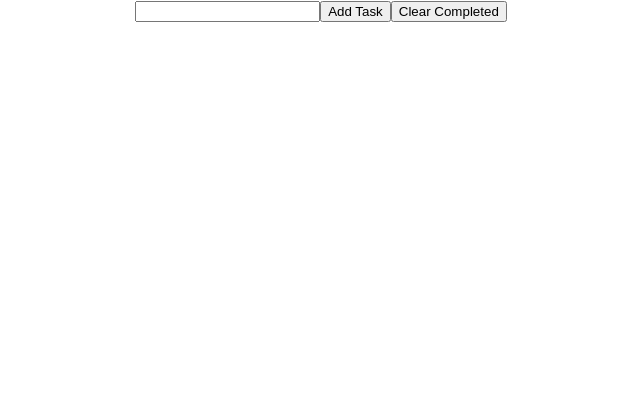
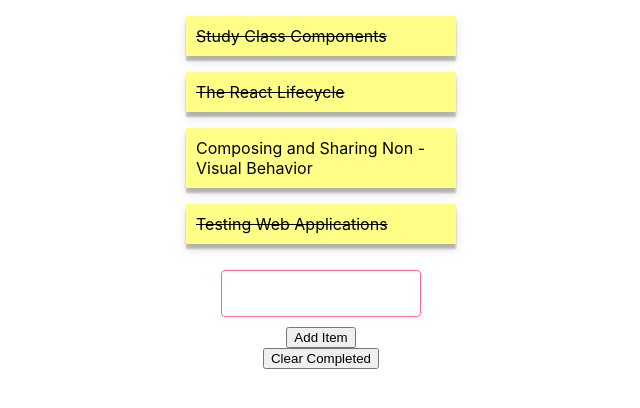
Before and after one commit to bloominstituteoftechnology/reducer-todo, a React (Create React App) app in the folder todo/: page / in a window 1280 px wide. Shown: the top 408 px of the page, without its empty margins (319-959 px from the left). Built offline with nearby package versions, Linux system fonts and the light colour scheme.

Commit message:
added basic styling and MVP

```diff
--- a/todo/package.json
+++ b/todo/package.json
@@ -9,6 +9,7 @@
     "react": "^17.0.1",
     "react-dom": "^17.0.1",
     "react-scripts": "4.0.0",
+    "reactstrap": "^8.7.1",
     "web-vitals": "^0.2.4"
   },
   "scripts": {
--- a/todo/src/App.css
+++ b/todo/src/App.css
@@ -36,3 +36,18 @@
     transform: rotate(360deg);
   }
 }
+
+form {
+  display: flex;
+  flex-flow: column nowrap;
+  align-items: center;
+}
+
+input, textarea {
+  width: 200px;
+  padding: 15px 22px;
+  margin: 10px 5px;
+  box-sizing: border-box;
+  border: 1px solid #ff65a3;
+  border-radius: 4px;
+}
--- a/todo/src/Components/TodoForm/TodoForm.js
+++ b/todo/src/Components/TodoForm/TodoForm.js
@@ -1,5 +1,6 @@
-import React from 'react'
-import { useForm } from '../../hooks/useForm'
+import React from 'react';
+import { useForm } from '../../hooks/useForm';
+import '../../App.css'
 
 const initialValues = {
   todo: ''
@@ -14,11 +15,11 @@ const TodoForm = props => {
   const [values, handleChange] = useForm(initialValues);
 
   const handleSubmit = e => {
-    handleAddTodo(e, values.todo)
+    handleAddTodo(e, values.todo);
   };
 
   return (
-    <div className='todo-form'>
+    <div >
       <form onSubmit={handleSubmit}>
         <label htmlFor='todo'>
           <input
@@ -32,8 +33,8 @@ const TodoForm = props => {
         <button
           type='submit'
         >
-          Add Task
-              </button>
+          Add Item
+                </button>
         <button
           onClick={(e) => {
             e.preventDefault();
@@ -41,7 +42,7 @@ const TodoForm = props => {
           }}
         >
           Clear Completed
-              </button>
+                </button>
       </form>
     </div>
   );
--- a/todo/src/Components/Todos/Todo.js
+++ b/todo/src/Components/Todos/Todo.js
@@ -1,5 +1,5 @@
-import React from 'react'
-import './todo.css'
+import React from 'react';
+import './todo.css';
 
 const Todo = props => {
   const {
--- a/todo/src/Components/Todos/TodoList.js
+++ b/todo/src/Components/Todos/TodoList.js
@@ -1,7 +1,7 @@
-import React from 'react'
-import TodoForm from '../TodoForm/TodoForm'
-import Todo from './Todo'
-
+import React from 'react';
+import TodoForm from '../TodoForm/TodoForm';
+import Todo from './Todo';
+import '../../App.css'
 
 const TodoList = props => {
   const {
@@ -12,7 +12,7 @@ const TodoList = props => {
   } = props;
 
   return (
-    <div>
+    <div className="note-list">
       {todos && todos.map((todo) => {
         return <Todo
           key={todo.id}
@@ -25,6 +25,7 @@ const TodoList = props => {
         clearCompletedItems={clearCompleted}
       />
     </div>
-  )
-}
-export default TodoList
+  );
+};
+
+export default TodoList;
--- a/todo/src/Components/Todos/todo.css
+++ b/todo/src/Components/Todos/todo.css
@@ -1,7 +1,14 @@
 .todo{
+  background: #ffff88;
+  box-shadow: 0 5px 10px rgba(0, 0, 0, 0.12), 0 5px 2px rgba(0, 0, 0, 0.24);
+  width: 100%;
+  max-width: 250px;
+  padding: 10px;
+  margin: 16px auto;
+  text-align: left;
   cursor: pointer;
+
 }
-
 .completed{
   text-decoration: line-through;
 }
--- a/todo/src/reducers/index.js
+++ b/todo/src/reducers/index.js
@@ -1,35 +1,29 @@
-import React from 'react'
-
-const ADD_TODO = 'ADD_TODO'
-const TOGGLE_COMPLETED = 'TOGGLE_COMPLETED'
-const CLEAR_COMPLETED = 'CLEAR_COMPLETED'
-const GET_TODOS = 'GET_TODOS'
-
+import React from 'react';
 
 export const state = {
   todos: [
     {
       id: 1,
-      task: 'Study Class Components',
-      completed: false
+      item: 'Study Class Components',
+      completed: true
     },
     {
       id: 2,
-      task: 'The React Lifecycle',
-      completed: false
+      item: 'The React Lifecycle',
+      completed: true
     },
     {
       id: 3,
-      task: 'Composing and Sharing Non - Visual Behavior',
+      item: 'Composing and Sharing Non - Visual Behavior',
       completed: false
     },
     {
       id: 4,
-      task: 'Testing Web Applications',
-      completed: false
+      item: 'Testing Web Applications',
+      completed: true
     }
   ]
-}
+};
 
 export const reducer = (initialState, action) => {
   switch (action.type) {
@@ -40,7 +34,7 @@ export const reducer = (initialState, action) => {
           {
             id: Date.now(),
             item: action.payload,
-            completed: true
+            completed: false
           }
         ]
       };
```
Also changed, not shown: todo/src/App.js (+4 -3 lines), 1 other file (tests, documents, lock files or other folders).
